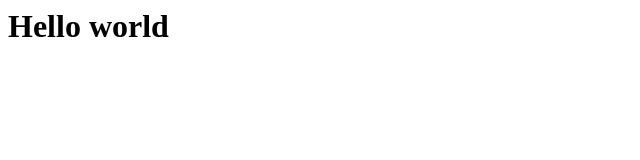
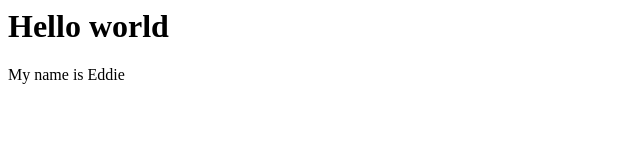
Before and after one commit to WeRockTech/intro-to-making-a-website, a plain HTML site: page index.html in a window 1280 px wide. Shown: the whole page, without its empty margins (0-640 px from the left). Drawn offline with Linux system fonts and the light colour scheme.

Commit message:
Paragraph text added

```diff
--- a/index.html
+++ b/index.html
@@ -1 +1,2 @@
 <h1>Hello world</h1>
+<p>My name is Eddie</p>
```
